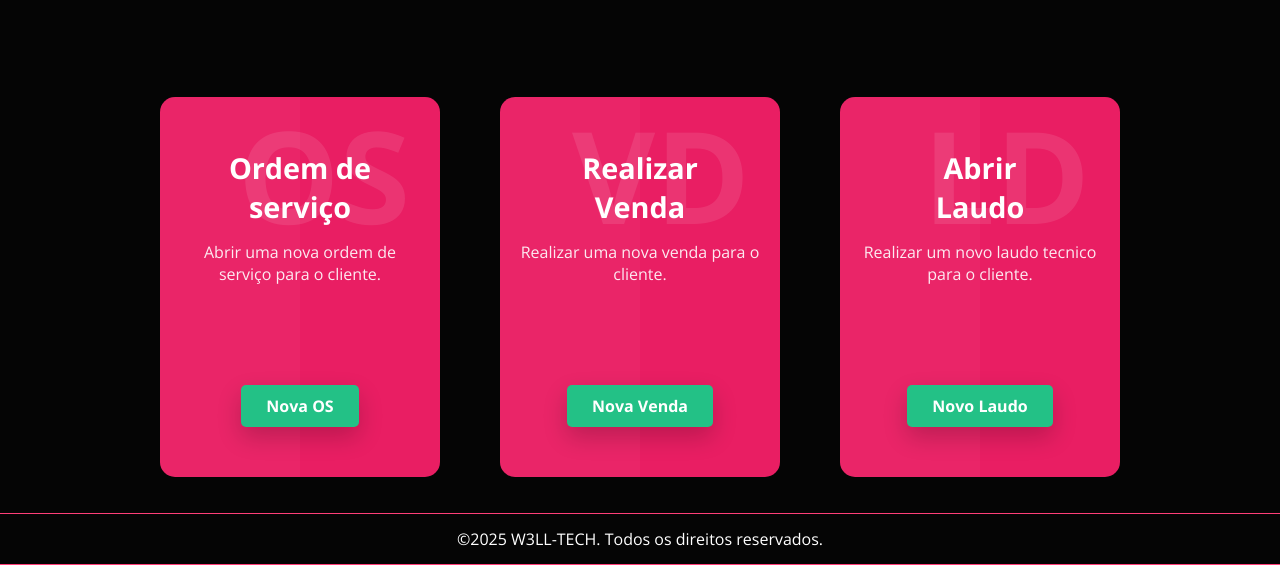
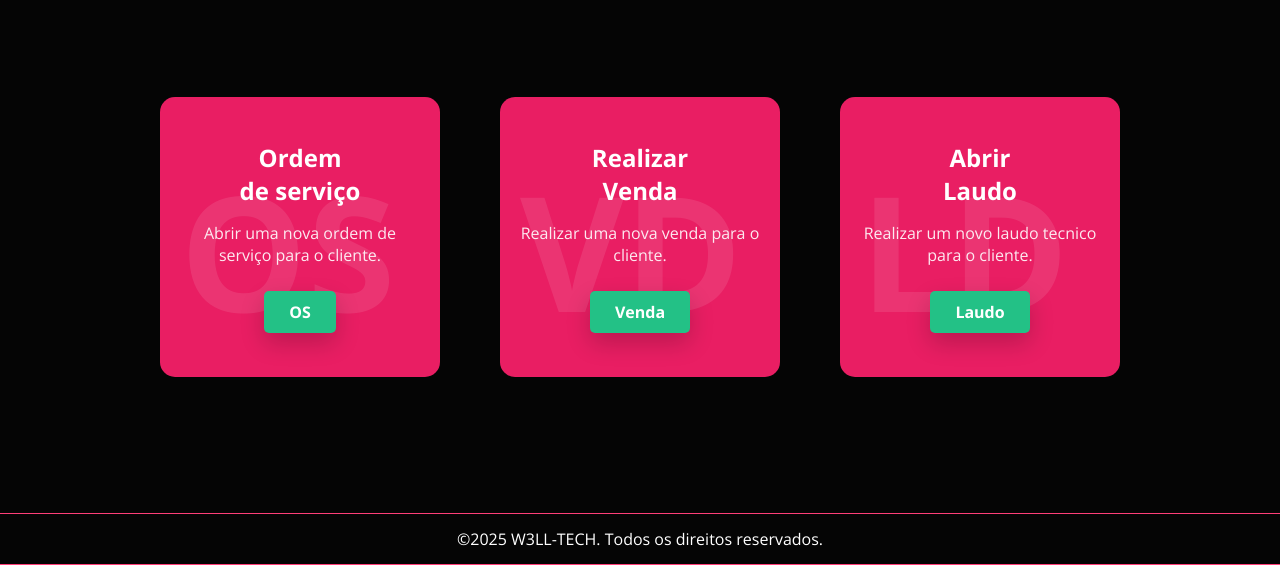
Before and after one commit to dev-wf/W3LL, a plain HTML site: page index.html in a window 1280 px wide. Shown: the part 235-800 px from the top of the page. Drawn offline with nearby package versions, Linux system fonts and the light colour scheme.

Commit message:
update box

```diff
--- a/css/cards.css
+++ b/css/cards.css
@@ -9,7 +9,7 @@ body .container {
 body .container .card {
   position: relative;
   width: 300px;
-  height: 400px;
+  height: 300px;
   border-radius: 1px;
   margin: 20px;
   transition: 0.5s;
@@ -51,8 +51,8 @@ body .container .card .box:before {
   position: absolute;
   top: 0;
   left: 0;
-  width: 50%;
-  height: 100%;
+  width: 0;
+  height: 0;
   background: rgba(255, 255, 255, 0.03);
 }
 
@@ -63,14 +63,12 @@ body .container .card .box .content {
 
 body .container .card .box .content h2 {
   position: absolute;
-  top: -10px;
-  right: 30px;
-  font-size: 8rem;
+  font-size: 10rem;
   color: rgba(255, 255, 255, 0.1);
 }
 
 body .container .card .box .content h3 {
-  font-size: 1.8rem;
+  font-size: 1.5rem;
   color: #fff;
   z-index: 1;
   transition: 0.5s;
@@ -93,7 +91,7 @@ body .container .card .box .content a {
   border-radius: 5px;
   text-decoration: none;
   color: white;
-  margin-top: 100px;
+  margin-top: 25px;
   box-shadow: 0 10px 25px rgba(0, 0, 0, 0.2);
   transition: 0.5s;
 }
--- a/index.html
+++ b/index.html
@@ -20,9 +20,9 @@
             <div class="box">
               <div class="content">
                 <h2>OS</h2>
-                <h3>Ordem de serviço</h3>
+                <h3>Ordem  <br> de serviço</h3>
                 <p>Abrir uma nova ordem de serviço para o cliente.</p>
-                <a href="#"><strong>Nova OS</strong></a>
+                <a href="#"><strong>OS</strong></a>
               </div>
             </div>
           </div>
@@ -36,7 +36,7 @@
                   Venda
                 </h3>
                 <p>Realizar uma nova venda para o cliente.</p>
-                <a href="#"><strong>Nova Venda</strong></a>
+                <a href="#"><strong>Venda</strong></a>
               </div>
             </div>
           </div>
@@ -47,7 +47,7 @@
                 <h2>LD</h2>
                 <h3>Abrir <br />Laudo</h3>
                 <p>Realizar um novo laudo tecnico para o cliente.</p>
-                <a href="#"><strong>Novo Laudo</strong></a>
+                <a href="#"><strong>Laudo</strong></a>
               </div>
             </div>
           </div>
```
